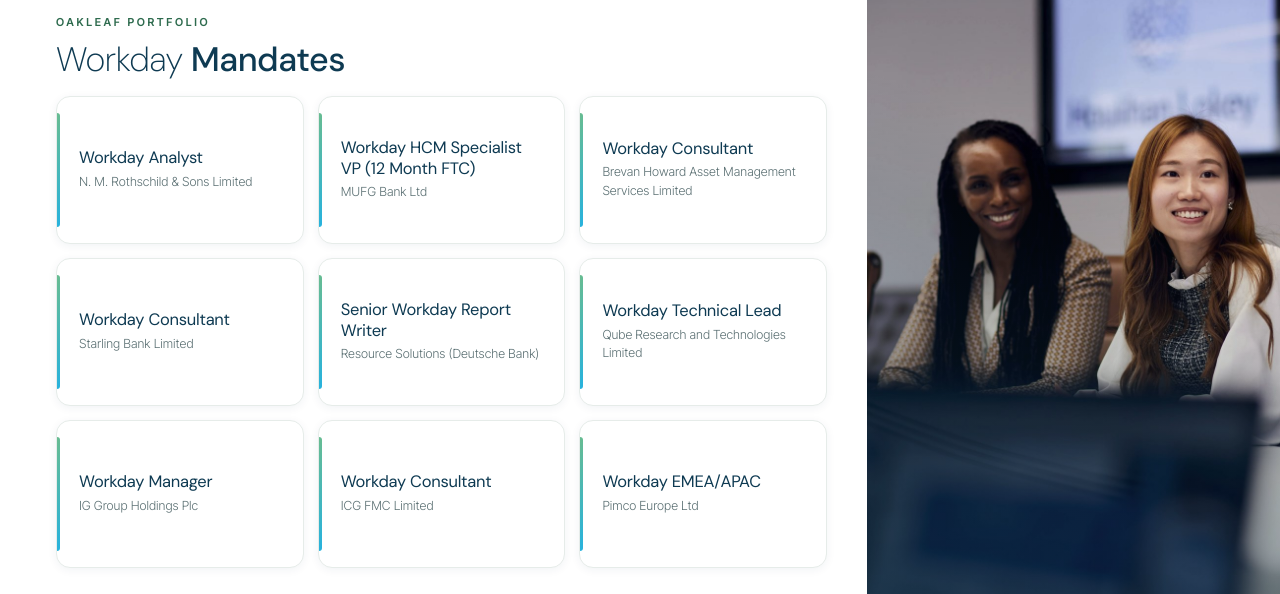
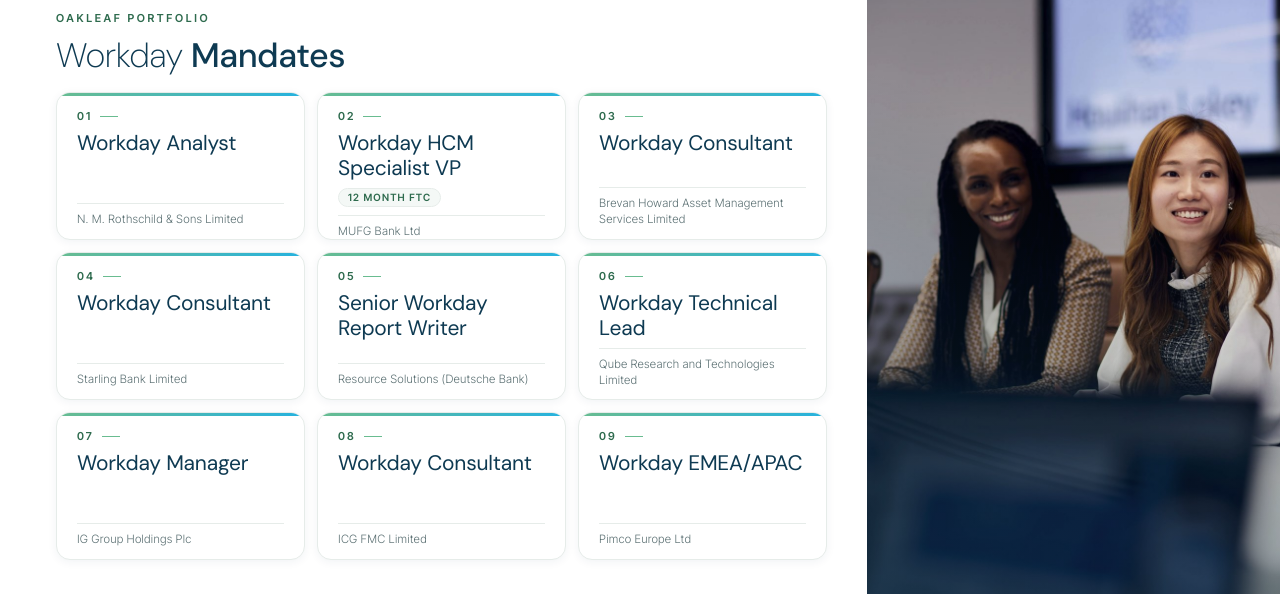
Before and after one commit to karlhelliwell/Claude, a plain HTML site: page houlihan-lokey/index.html in a window 1280 px wide. Shown: the part 3106-3700 px from the top of the page. Drawn offline with Linux system fonts and the light colour scheme.

Commit message:
Houlihan Lokey: restyled Workday mandate tiles (numbered, larger titles, FTC tag, brand strip)
Co-Authored-By: Claude Opus 5.5 <noreply@anthropic.com>

```diff
--- a/houlihan-lokey/index.html
+++ b/houlihan-lokey/index.html
@@ -339,18 +339,35 @@
   .side-photo figcaption b { font-family: var(--font-display); font-weight: 500; font-size: 15px; display: block; margin-bottom: 3px; }
   .side-photo figcaption a { color: inherit; text-decoration: none; }
 
-  .mandates { padding: 100px 40px 66px 56px; height: 100%; display: flex; flex-direction: column; }
-  .mandate-grid { flex: 1; display: grid; grid-template-columns: repeat(3, 1fr); grid-auto-rows: 1fr; gap: 14px; }
+  .mandates { padding: 96px 40px 74px 56px; height: 720px; display: flex; flex-direction: column; }
+  .mandate-grid { flex: 1; min-height: 0; display: grid; grid-template-columns: repeat(3, 1fr); grid-template-rows: repeat(3, minmax(0, 1fr)); gap: 12px; }
   .mandate {
-    padding: 16px 20px 16px 22px; display: flex; flex-direction: column; justify-content: center;
+    padding: 15px 20px 12px; display: flex; flex-direction: column; min-height: 0;
     position: relative; overflow: hidden;
   }
+  /* brand strip along the top edge */
   .mandate::before {
-    content: ""; position: absolute; left: 0; top: 16px; bottom: 16px; width: 3px;
-    border-radius: 0 3px 3px 0; background: var(--grad-brand);
+    content: ""; position: absolute; left: 0; right: 0; top: 0; height: 3px;
+    background: var(--grad-brand);
   }
-  .mandate h3 { font-size: 16.5px; font-weight: 400; line-height: 1.25; }
-  .mandate p { font-size: 12.5px; color: var(--muted); margin-top: 4px; }
+  .mandate__no {
+    font-size: 11px; font-weight: 600; letter-spacing: 0.18em; color: var(--green-ink);
+    display: flex; align-items: center; gap: 8px;
+  }
+  .mandate__no::after { content: ""; width: 18px; height: 1px; background: var(--green); }
+  .mandate h3 {
+    font-family: var(--font-display); font-size: 21px; font-weight: 400; line-height: 1.16;
+    letter-spacing: -0.01em; color: var(--navy); margin: 7px 0 8px;
+  }
+  .mandate__tag {
+    display: inline-block; margin-top: 7px; padding: 3px 9px; border-radius: 999px;
+    font-family: var(--font); font-size: 10px; font-weight: 600; letter-spacing: 0.12em; text-transform: uppercase;
+    color: var(--green-ink); background: var(--tint); border: 1px solid var(--line); vertical-align: middle;
+  }
+  .mandate p {
+    margin-top: auto; padding-top: 7px; border-top: 1px solid var(--line);
+    font-size: 11.5px; line-height: 1.4; letter-spacing: 0.02em; color: var(--muted);
+  }
 
   /* ============================================================
      Page 6, Workday market
@@ -509,7 +526,7 @@
     .why__photos { grid-template-rows: 240px 240px; }
 
     .mandates, .market, .salary { display: block; height: auto; padding: 26px 20px 6px; }
-    .mandate-grid { grid-template-columns: 1fr; grid-auto-rows: auto; }
+    .mandate-grid { grid-template-columns: 1fr; grid-template-rows: none; grid-auto-rows: auto; }
     .market__cols, .salary__cols { grid-template-columns: 1fr; }
     .market-card, .sal-card { margin-bottom: 14px; }
     .moves { grid-template-columns: 1fr; }
@@ -768,15 +785,15 @@
       <h2 class="section-title">Workday <b>Mandates</b></h2>
     </div>
     <div class="mandate-grid">
-      <div class="card mandate"><h3>Workday Analyst</h3><p>N. M. Rothschild &amp; Sons Limited</p></div>
-      <div class="card mandate"><h3>Workday HCM Specialist VP (12 Month FTC)</h3><p>MUFG Bank Ltd</p></div>
-      <div class="card mandate"><h3>Workday Consultant</h3><p>Brevan Howard Asset Management Services Limited</p></div>
-      <div class="card mandate"><h3>Workday Consultant</h3><p>Starling Bank Limited</p></div>
-      <div class="card mandate"><h3>Senior Workday Report Writer</h3><p>Resource Solutions (Deutsche Bank)</p></div>
-      <div class="card mandate"><h3>Workday Technical Lead</h3><p>Qube Research and Technologies Limited</p></div>
-      <div class="card mandate"><h3>Workday Manager</h3><p>IG Group Holdings Plc</p></div>
-      <div class="card mandate"><h3>Workday Consultant</h3><p>ICG FMC Limited</p></div>
-      <div class="card mandate"><h3>Workday EMEA/APAC</h3><p>Pimco Europe Ltd</p></div>
+      <div class="card mandate"><span class="mandate__no">01</span><h3>Workday Analyst</h3><p>N. M. Rothschild &amp; Sons Limited</p></div>
+      <div class="card mandate"><span class="mandate__no">02</span><h3>Workday HCM Specialist VP<br><span class="mandate__tag">12 Month FTC</span></h3><p>MUFG Bank Ltd</p></div>
+      <div class="card mandate"><span class="mandate__no">03</span><h3>Workday Consultant</h3><p>Brevan Howard Asset Management Services Limited</p></div>
+      <div class="card mandate"><span class="mandate__no">04</span><h3>Workday Consultant</h3><p>Starling Bank Limited</p></div>
+      <div class="card mandate"><span class="mandate__no">05</span><h3>Senior Workday Report Writer</h3><p>Resource Solutions (Deutsche Bank)</p></div>
+      <div class="card mandate"><span class="mandate__no">06</span><h3>Workday Technical Lead</h3><p>Qube Research and Technologies Limited</p></div>
+      <div class="card mandate"><span class="mandate__no">07</span><h3>Workday Manager</h3><p>IG Group Holdings Plc</p></div>
+      <div class="card mandate"><span class="mandate__no">08</span><h3>Workday Consultant</h3><p>ICG FMC Limited</p></div>
+      <div class="card mandate"><span class="mandate__no">09</span><h3>Workday EMEA/APAC</h3><p>Pimco Europe Ltd</p></div>
     </div>
   </div>
   <figure class="side-photo">
```
Also changed, not shown: 1 other file.
